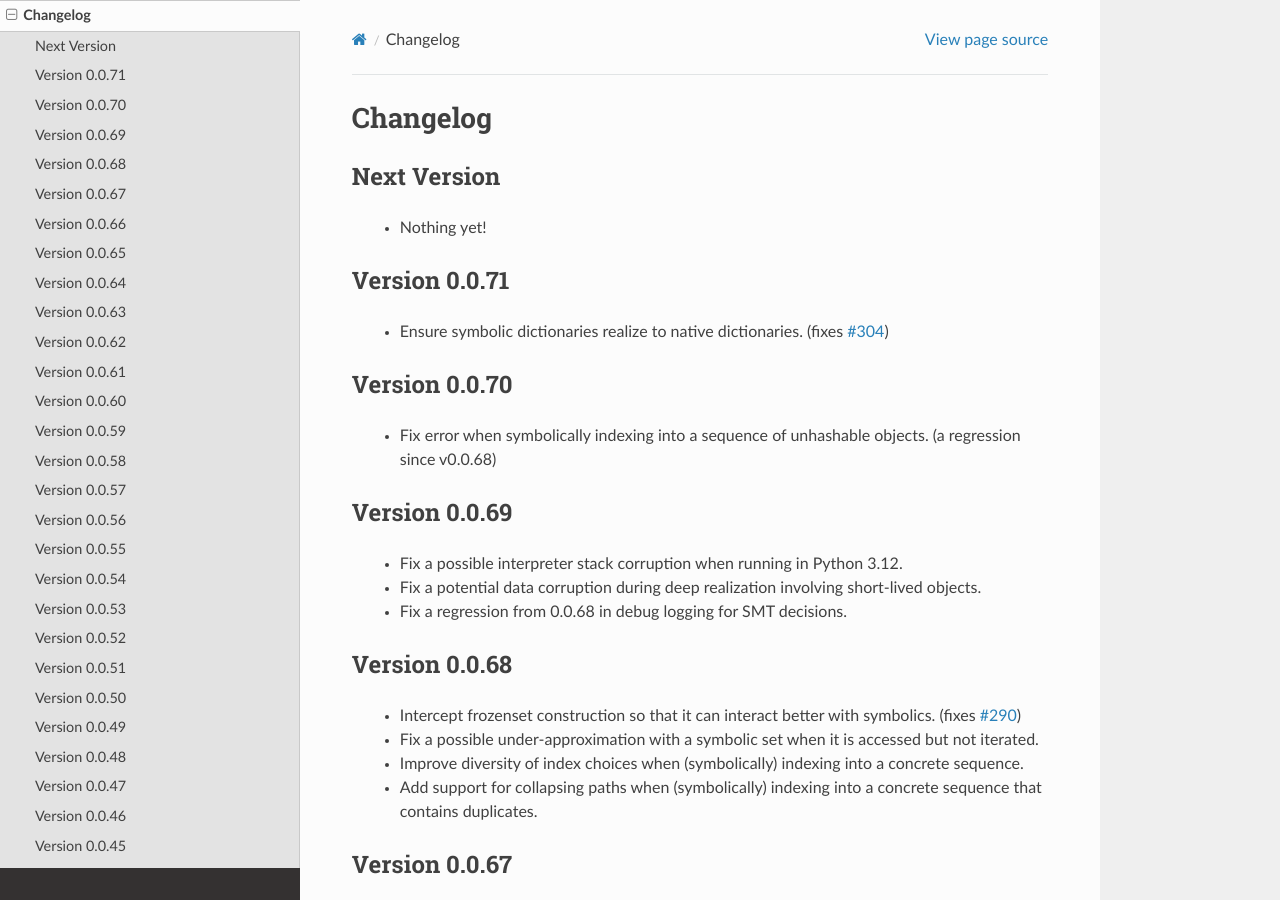
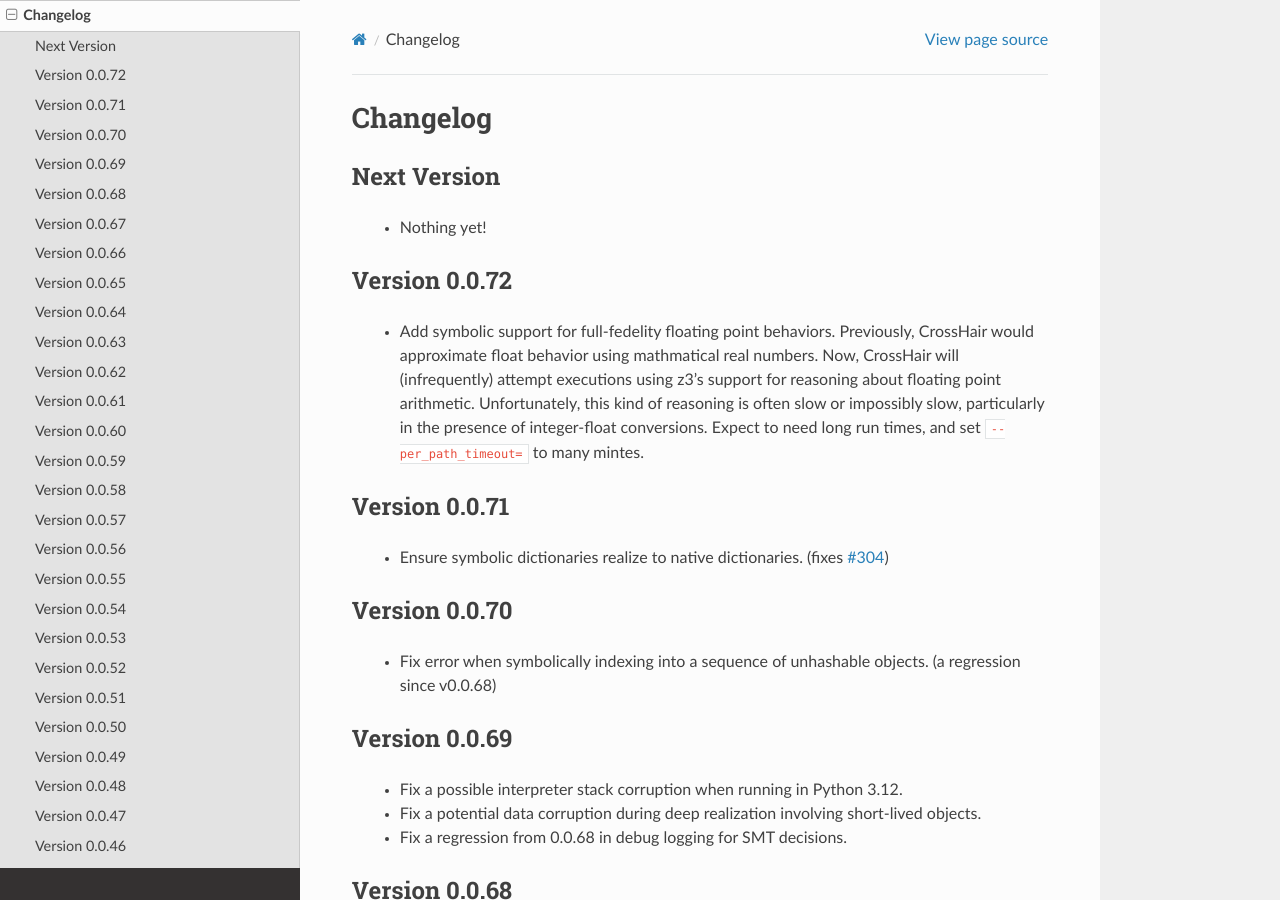
Before and after one commit to pschanely/CrossHair, a Sphinx documentation site: the page built from doc/source/changelog.rst, in a window 1280 px wide and 900 px high. Built offline with Sphinx 7.4.7 and the Read the Docs theme 2.0.0, drawn with Linux system fonts in a browser that asks for light colours; the version number is read from the project's files by our own code.

Commit message:
Adjust timeout for longer-running SMT float calcs

```diff
--- a/doc/source/changelog.rst
+++ b/doc/source/changelog.rst
@@ -7,6 +7,20 @@
 ------------
 
   * Nothing yet!
+
+
+Version 0.0.72
+--------------
+
+  * Add symbolic support for full-fedelity floating point behaviors.
+    Previously, CrossHair would approximate float behavior using
+    mathmatical real numbers. Now, CrossHair will (infrequently) attempt
+    executions using z3's support for reasoning about floating
+    point arithmetic. Unfortunately, this kind of reasoning is
+    often slow or impossibly slow, particularly in the presence of
+    integer-float conversions.
+    Expect to need long run times, and set ``--per_path_timeout=`` to
+    many mintes.
 
 
 Version 0.0.71
```
Also changed, not shown: 2 other files.
